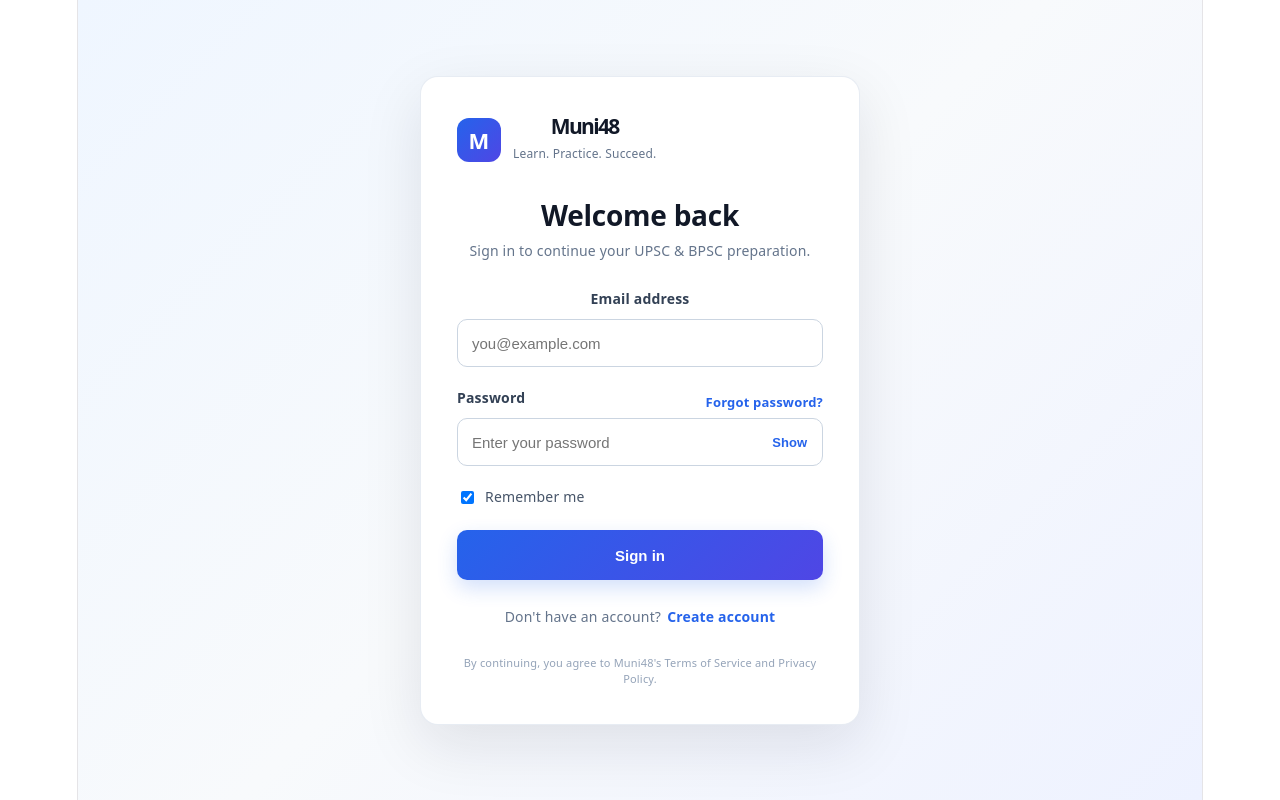
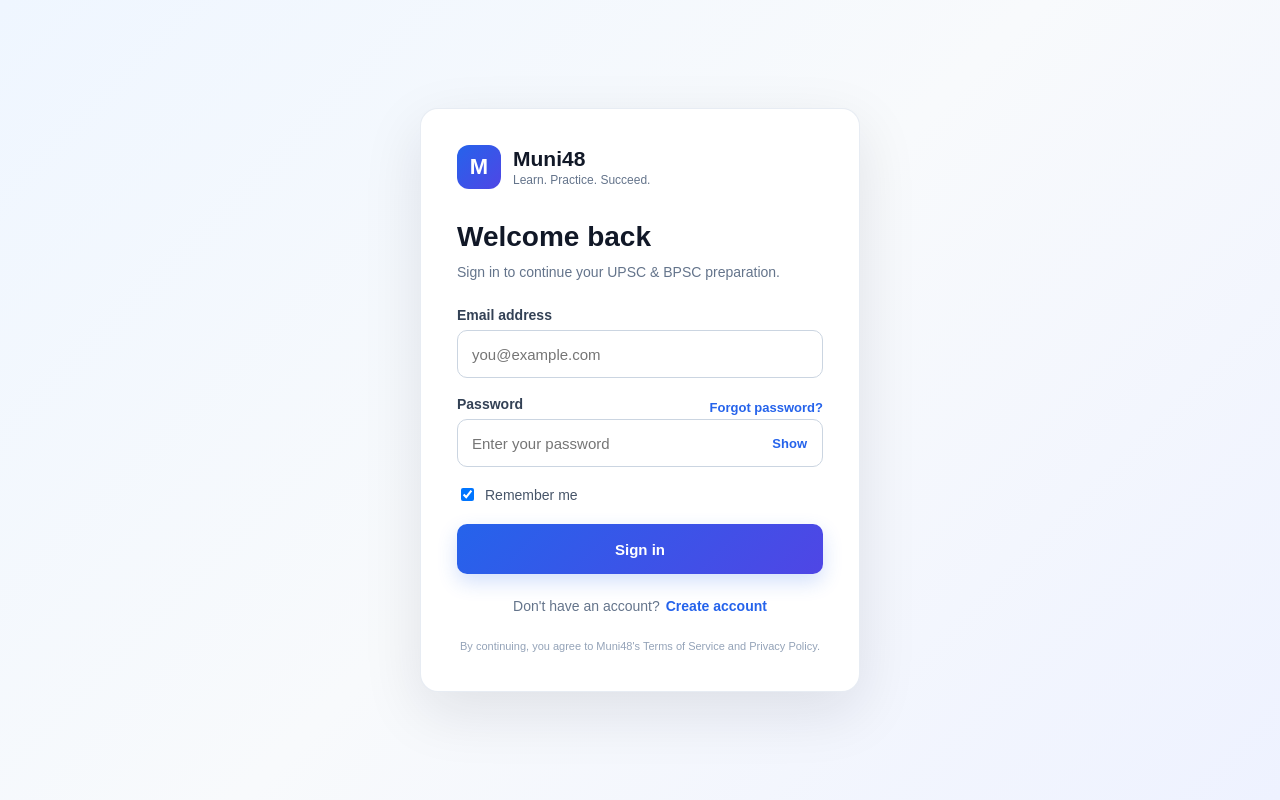
Before and after one commit to munikabir2-collab/upsc-bpsc, a React (Vite) app in the folder frontend/: page /login in a window 1280 px wide. Built offline with nearby package versions, Linux system fonts and the light colour scheme; no server answers.

Commit message:
Fix frontend dark screen styling

```diff
--- a/frontend/src/index.css
+++ b/frontend/src/index.css
@@ -1,111 +1,35 @@
 :root {
-  --text: #6b6375;
-  --text-h: #08060d;
-  --bg: #fff;
-  --border: #e5e4e7;
-  --code-bg: #f4f3ec;
-  --accent: #aa3bff;
-  --accent-bg: rgba(170, 59, 255, 0.1);
-  --accent-border: rgba(170, 59, 255, 0.5);
-  --social-bg: rgba(244, 243, 236, 0.5);
-  --shadow:
-    rgba(0, 0, 0, 0.1) 0 10px 15px -3px, rgba(0, 0, 0, 0.05) 0 4px 6px -2px;
-
-  --sans: system-ui, 'Segoe UI', Roboto, sans-serif;
-  --heading: system-ui, 'Segoe UI', Roboto, sans-serif;
-  --mono: ui-monospace, Consolas, monospace;
-
-  font: 18px/145% var(--sans);
-  letter-spacing: 0.18px;
-  color-scheme: light dark;
-  color: var(--text);
-  background: var(--bg);
+  font-family: Arial, "Segoe UI", sans-serif;
+  color: #0f172a;
+  background: #f8fafc;
+  color-scheme: light;
   font-synthesis: none;
   text-rendering: optimizeLegibility;
   -webkit-font-smoothing: antialiased;
   -moz-osx-font-smoothing: grayscale;
-
-  @media (max-width: 1024px) {
-    font-size: 16px;
-  }
 }
 
-@media (prefers-color-scheme: dark) {
-  :root {
-    --text: #9ca3af;
-    --text-h: #f3f4f6;
-    --bg: #16171d;
-    --border: #2e303a;
-    --code-bg: #1f2028;
-    --accent: #c084fc;
-    --accent-bg: rgba(192, 132, 252, 0.15);
-    --accent-border: rgba(192, 132, 252, 0.5);
-    --social-bg: rgba(47, 48, 58, 0.5);
-    --shadow:
-      rgba(0, 0, 0, 0.4) 0 10px 15px -3px, rgba(0, 0, 0, 0.25) 0 4px 6px -2px;
-  }
+* {
+  box-sizing: border-box;
+}
 
-  #social .button-icon {
-    filter: invert(1) brightness(2);
-  }
+html,
+body,
+#root {
+  min-height: 100%;
+  margin: 0;
+  width: 100%;
 }
 
 body {
-  margin: 0;
+  min-width: 320px;
+  background: #f8fafc;
+  color: #0f172a;
 }
 
-#root {
-  width: 1126px;
-  max-width: 100%;
-  margin: 0 auto;
-  text-align: center;
-  border-inline: 1px solid var(--border);
-  min-height: 100svh;
-  display: flex;
-  flex-direction: column;
-  box-sizing: border-box;
+button,
+input,
+textarea,
+select {
+  font: inherit;
 }
-
-h1,
-h2 {
-  font-family: var(--heading);
-  font-weight: 500;
-  color: var(--text-h);
-}
-
-h1 {
-  font-size: 56px;
-  letter-spacing: -1.68px;
-  margin: 32px 0;
-  @media (max-width: 1024px) {
-    font-size: 36px;
-    margin: 20px 0;
-  }
-}
-h2 {
-  font-size: 24px;
-  line-height: 118%;
-  letter-spacing: -0.24px;
-  margin: 0 0 8px;
-  @media (max-width: 1024px) {
-    font-size: 20px;
-  }
-}
-p {
-  margin: 0;
-}
-
-code,
-.counter {
-  font-family: var(--mono);
-  display: inline-flex;
-  border-radius: 4px;
-  color: var(--text-h);
-}
-
-code {
-  font-size: 15px;
-  line-height: 135%;
-  padding: 4px 8px;
-  background: var(--code-bg);
-}
```
